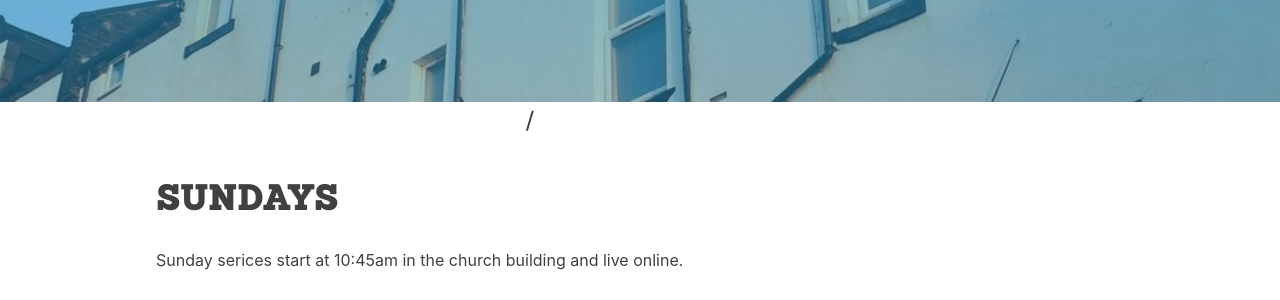
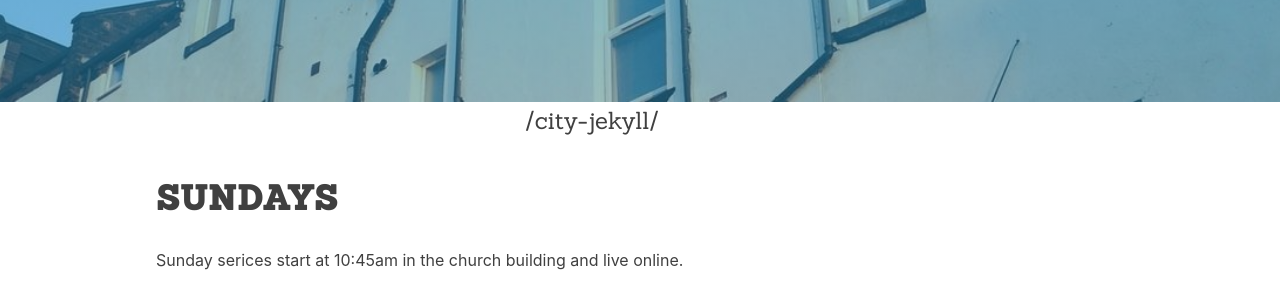
Before and after one commit to woodcox/city-jekyll, a Jekyll site: the page built from pages/_sunday/2021-01-03-booking.md, in a window 1280 px wide and 900 px high, scrolled down 508 px. Shown: the part 155-455 px from the top of the window. Built offline with Jekyll 4.4.1, drawn with Linux system fonts in a browser that asks for light colours.

Commit message:
Update nav-back.html

```diff
--- a/_includes/modules/nav-back.html
+++ b/_includes/modules/nav-back.html
@@ -13,7 +13,7 @@
       <div class="flex-medium med-one-fourth">
         {% assign crumbs = page.url | remove:'/index.html' | split: '/' %}
         {% assign current_page = crumbs.last | append: '/' %}
-        {{base.url}}{{ page.url | remove: current_page }}
+        {{ site.baseurl }}{{ page.url | remove: current_page }}
       </div>
     </div>
   </div>
```
